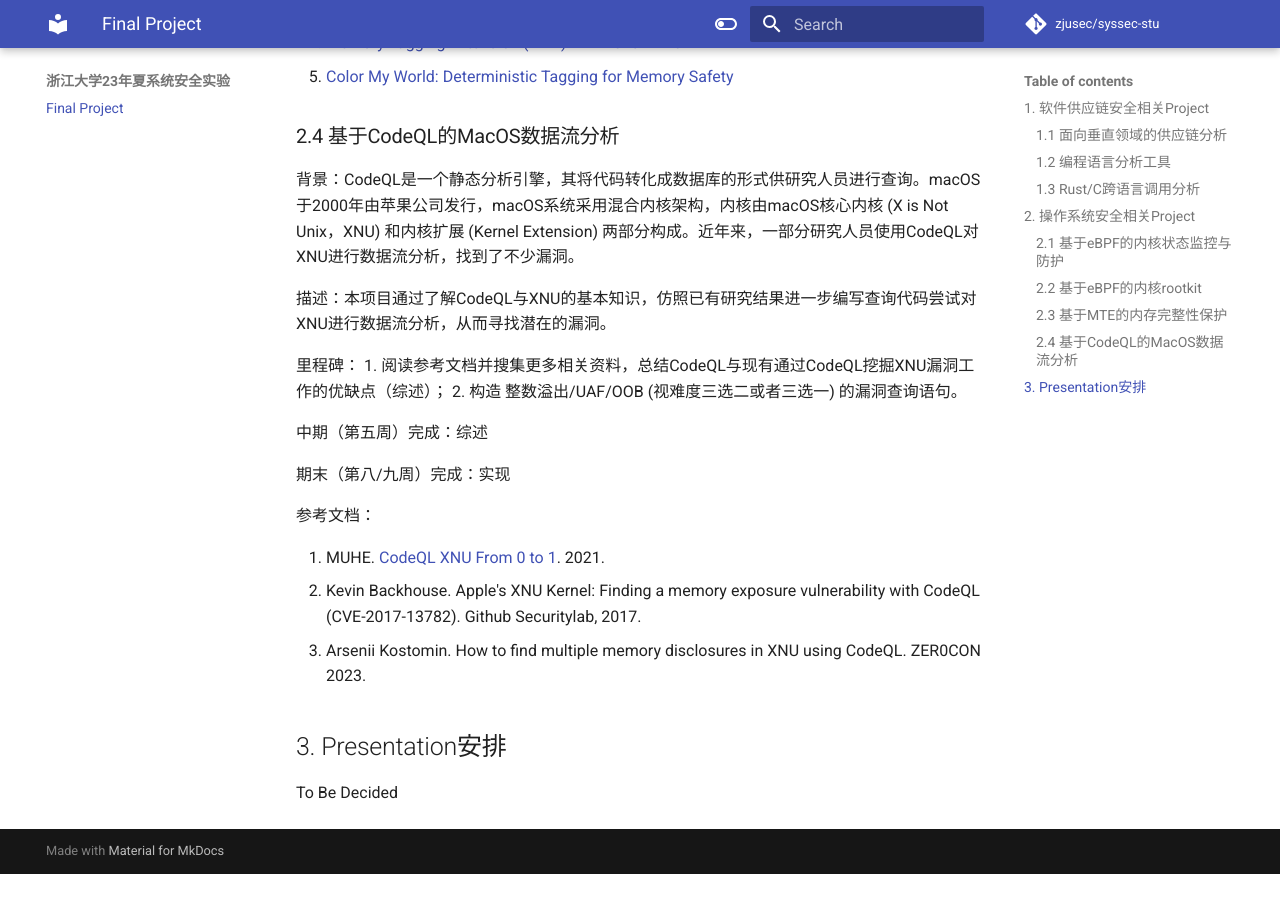
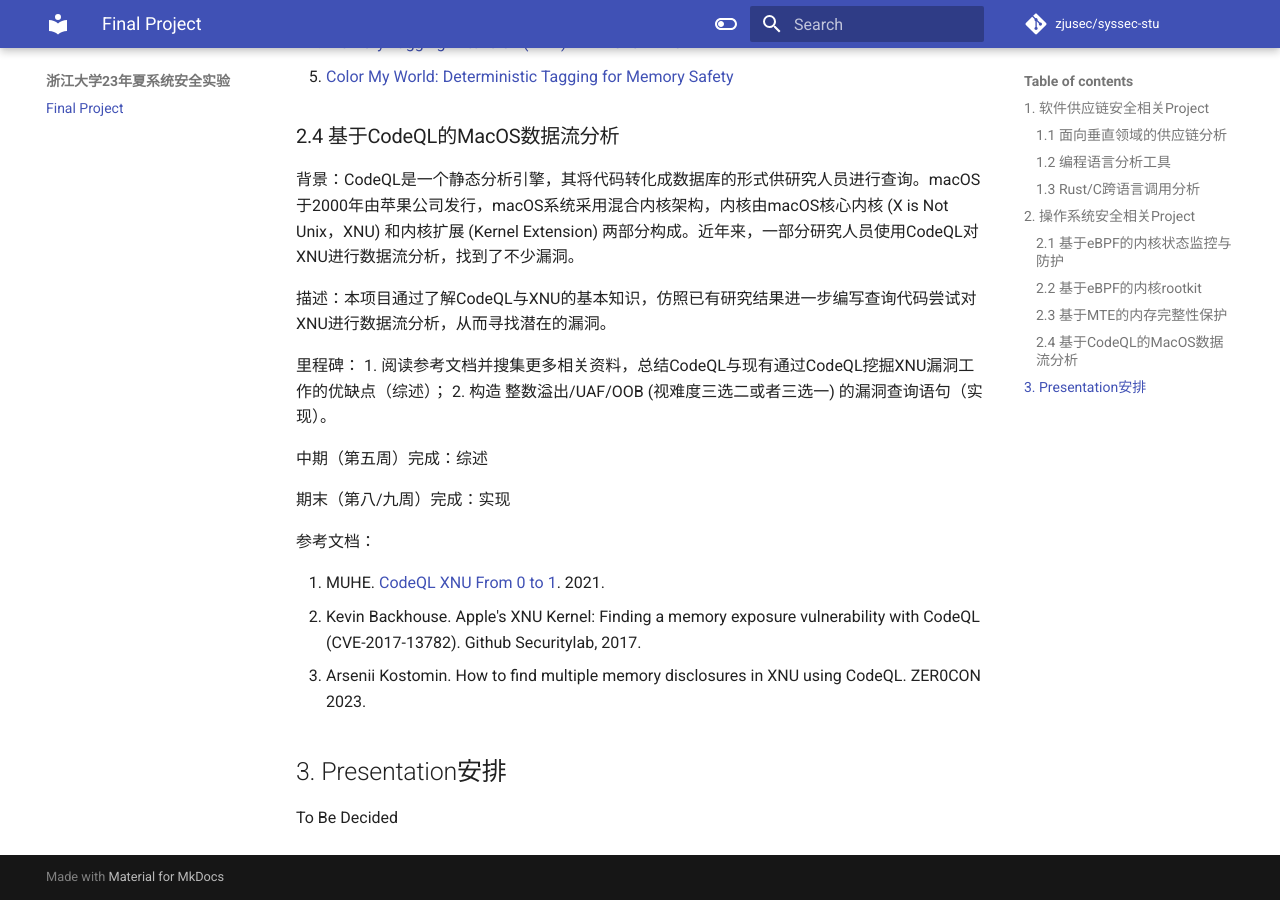
Before and after one commit to syssec24/syssec24.github.io, an MkDocs documentation site: the page built from docs/proj.md, in a window 1280 px wide and 900 px high, scrolled down 4011 px. Built offline with MkDocs 1.6.1 and Material for MkDocs 9.7.7, drawn with Linux system fonts in a browser that asks for light colours; before the commit the page ends 4885 px from its top, so only the background shows below that.

Commit message:
update docs/proj.md.
Signed-off-by: Drl.emrn <7926241+drlemrn@user.noreply.gitee.com>

```diff
--- a/docs/proj.md
+++ b/docs/proj.md
@@ -127,7 +127,7 @@ Arm在2019年发布的ARMv8.5硬件规范中首次提出了MTE，它用4个比
 
 里程碑：
 1. 阅读参考文档并搜集更多相关资料，总结CodeQL与现有通过CodeQL挖掘XNU漏洞工作的优缺点（综述）；
-2. 构造 整数溢出/UAF/OOB (视难度三选二或者三选一) 的漏洞查询语句。
+2. 构造 整数溢出/UAF/OOB (视难度三选二或者三选一) 的漏洞查询语句（实现）。
 
 中期（第五周）完成：综述
 
```
